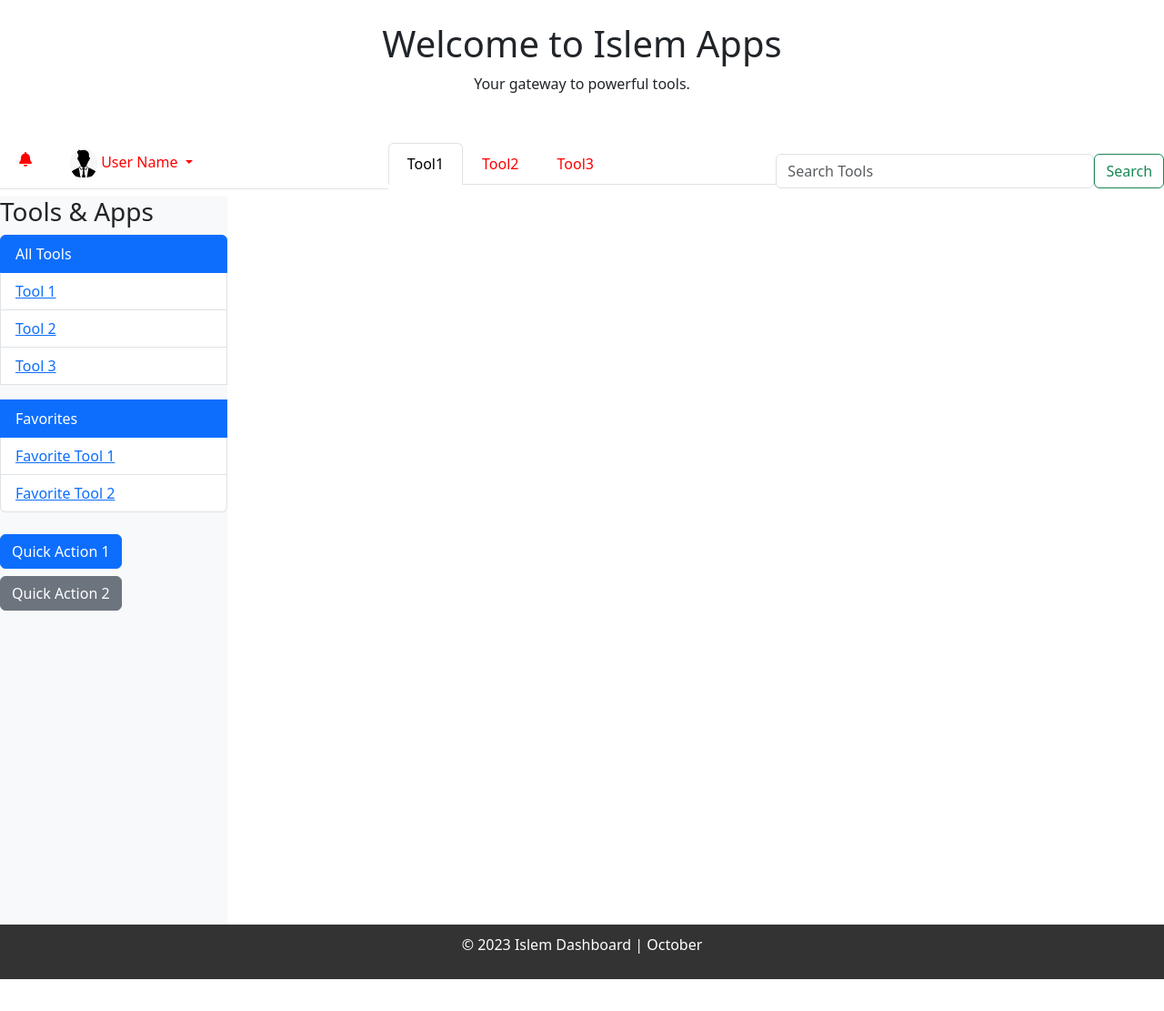
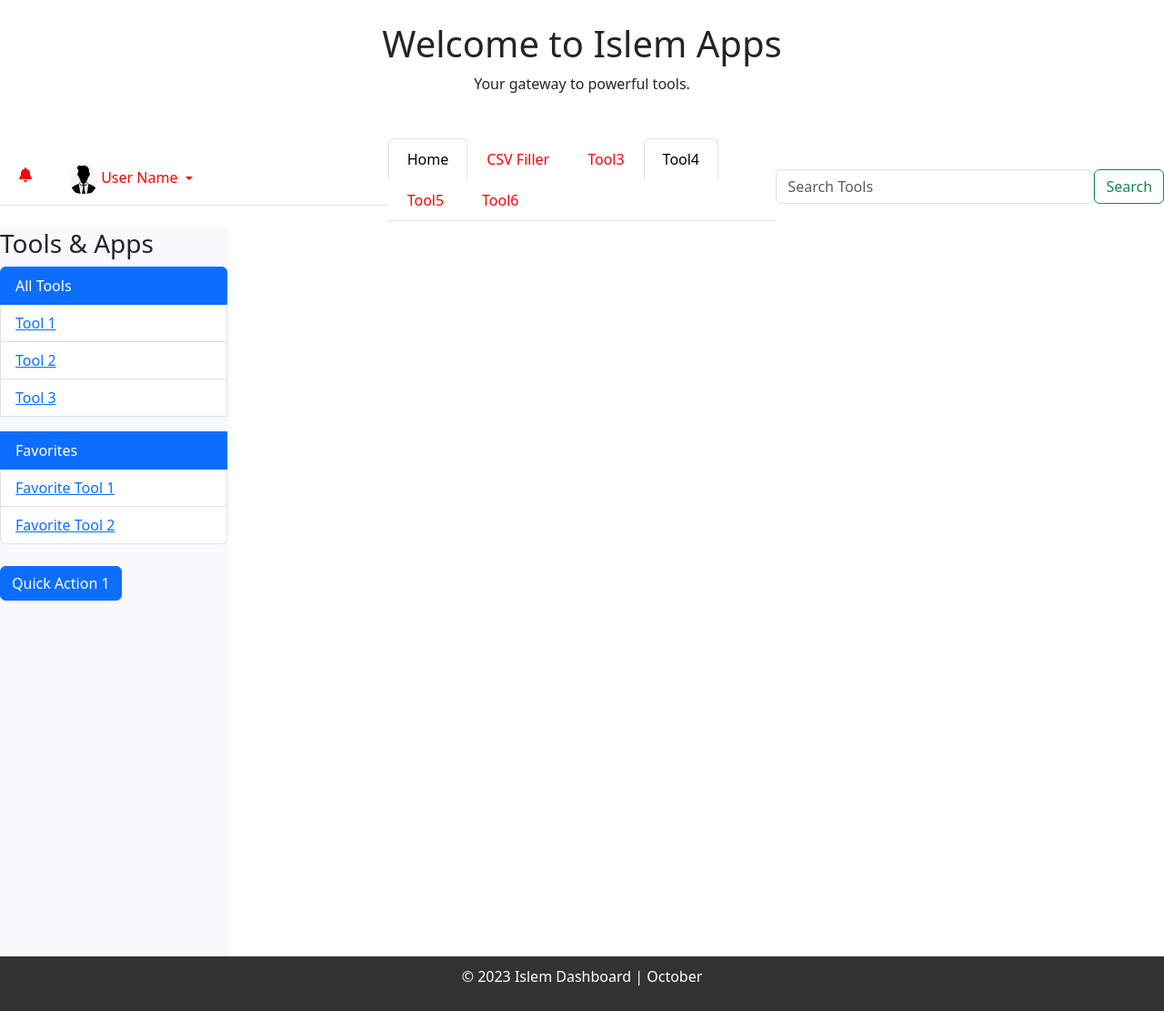
Before and after one commit to Beni1803/ISLEM-SOLUTIONS, a Django app: template dashboard/templates/base_generic.html in a window 1280 px wide. Shown: the whole page at 91% size. Before the commit the page ends 1076 px from the top, so only its background shows below. Run offline with Django 3.2, Linux system fonts and the light colour scheme; the template is opened without the code that fills it, so the values that code supplies are empty; some libraries are stand-ins or nearby versions.

Commit message:
adding tabs

```diff
--- a/dashboard/templates/base_generic.html
+++ b/dashboard/templates/base_generic.html
@@ -49,13 +49,22 @@
         <!-- Tabs -->
         <ul class="nav nav-tabs tool-tabs">
             <li class="nav-item">
-                <a class="nav-link active" href="#tool1" data-toggle="tab">Tool1</a>
+                <a class="nav-link active" href="#tool1" data-toggle="tab">Home</a>
             </li>
             <li class="nav-item">
-                <a class="nav-link" href="#tool2" data-toggle="tab">Tool2</a>
+                <a class="nav-link" href="#tool2" data-toggle="tab">CSV Filler</a>
             </li>
             <li class="nav-item">
                 <a class="nav-link" href="#tool3" data-toggle="tab">Tool3</a>
+            </li>
+            <li class="nav-item">
+                <a class="nav-link active" href="#tool4" data-toggle="tab">Tool4</a>
+            </li>
+            <li class="nav-item">
+                <a class="nav-link" href="#tool5" data-toggle="tab">Tool5</a>
+            </li>
+            <li class="nav-item">
+                <a class="nav-link" href="#tool6" data-toggle="tab">Tool6</a>
             </li>
         </ul>
 
@@ -79,6 +88,7 @@
         <li class="list-group-item"><a href="#tool1" data-toggle="tab">Tool 1</a></li>
         <li class="list-group-item"><a href="#tool2" data-toggle="tab">Tool 2</a></li>
         <li class="list-group-item"><a href="#tool3" data-toggle="tab">Tool 3</a></li>
+
         <!-- ... add more as required ... -->
 
         <!-- Favorites or Most-Used Tools -->
@@ -91,7 +101,6 @@
     <!-- Other Information or Quick Actions -->
     <div class="sidebar-footer mt-4">
         <a href="#" class="btn btn-primary btn-block">Quick Action 1</a>
-        <a href="#" class="btn btn-secondary btn-block mt-2">Quick Action 2</a>
     </div>
 </aside>
 
@@ -112,7 +121,22 @@
             </div>
             <div id="tool3" class="tab-pane fade">
                 {% block tool3_content %}
-                <!-- Tool3 content goes here -->
+                <!-- Tool content goes here -->
+                {% endblock %}
+            </div>
+            <div id="tool4" class="tab-pane fade">
+                {% block tool4_content %}
+                <!-- Tool content goes here -->
+                {% endblock %}
+            </div>
+            <div id="tool5" class="tab-pane fade">
+                {% block tool5_content %}
+                <!-- Tool content goes here -->
+                {% endblock %}
+            </div>
+            <div id="tool6" class="tab-pane fade">
+                {% block tool6_content %}
+                <!-- Tool content goes here -->
                 {% endblock %}
             </div>
         </div>
```
